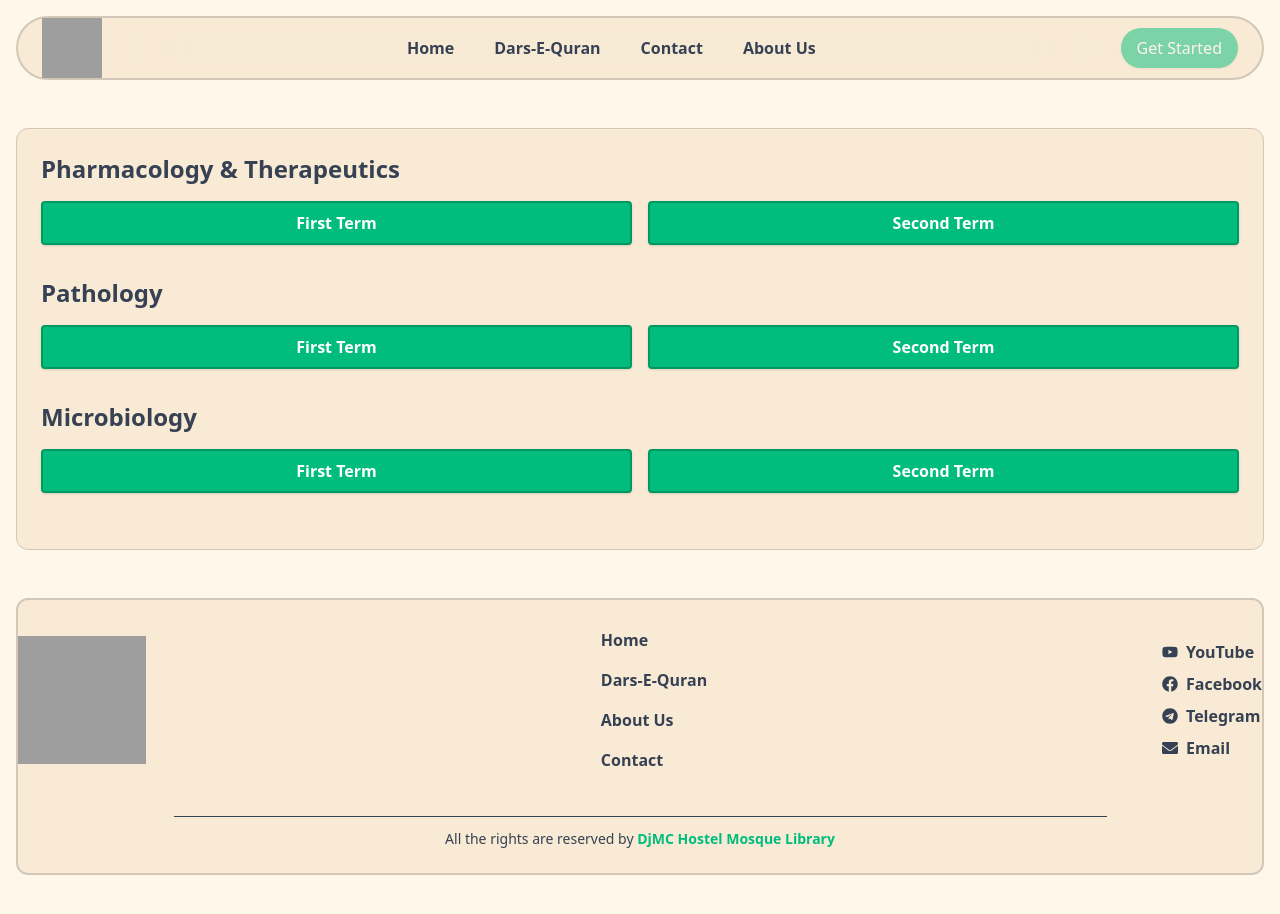
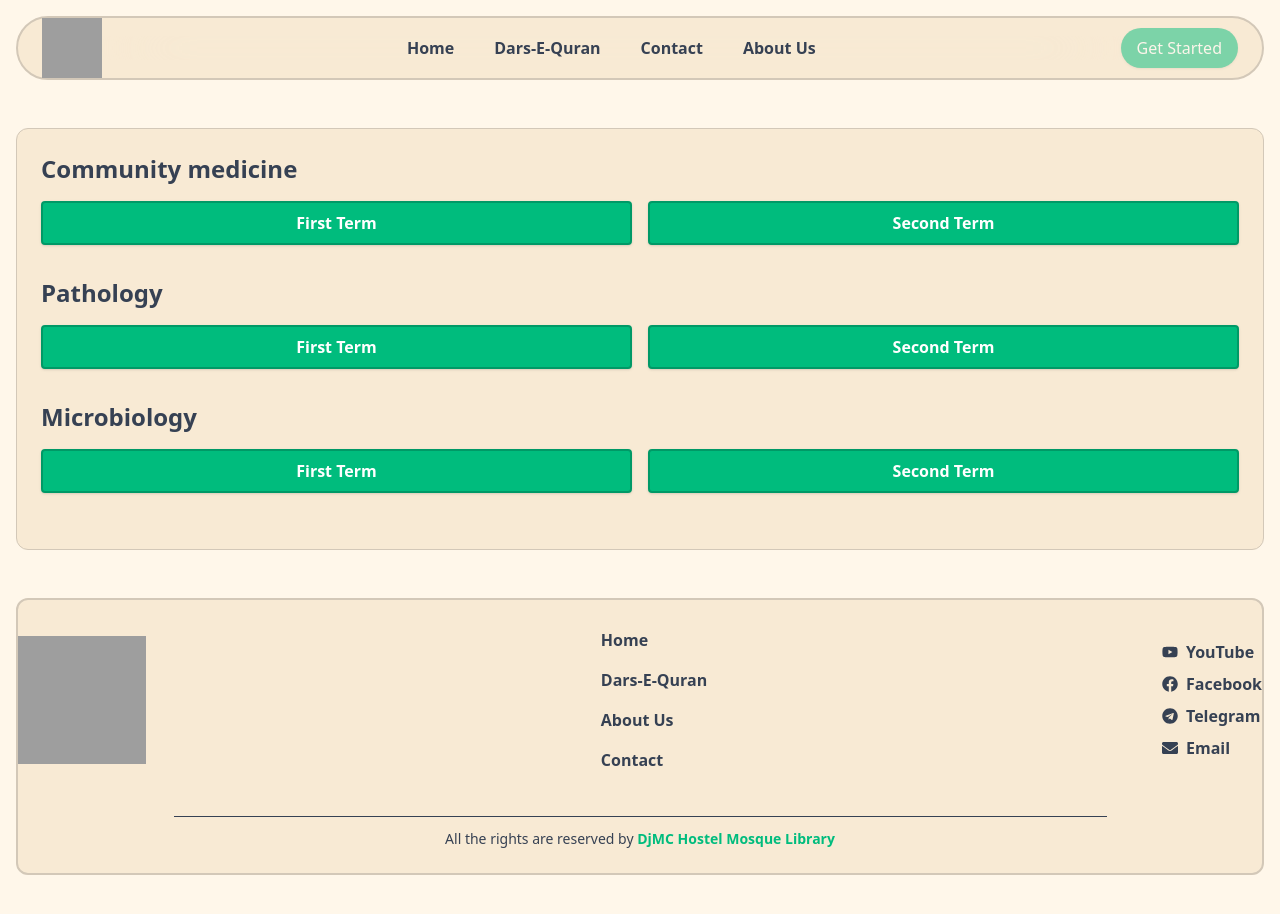
Before and after one commit to Marzan-Bin-Rahman/djmc-hostel-mosque-library, a React (Vite) app: page /phase-three in a window 1280 px wide. Shown: the top 914 px of the page. Built offline with nearby package versions, Linux system fonts and the light colour scheme; grey boxes are pictures that could not be loaded.

Commit message:
third phase question added

```diff
--- a/src/pages/PhaseThree.jsx
+++ b/src/pages/PhaseThree.jsx
@@ -3,24 +3,24 @@ import React from 'react'
 const PhaseThree = () => {
   const sections = [
     {
-      title: 'Pharmacology & Therapeutics',
+      title: 'Community medicine',
       links: [
-        { label: 'First Term', url: 'https://youtube.com' },
-        { label: 'Second Term', url: 'https://wikipedia.org' },
+        { label: 'First Term', url: 'https://drive.google.com/file/d/1jfmGMZxv7B0sLQ9m-Czpz-weGiLSw-Gi/view?usp=drivesdk' },
+        { label: 'Second Term', url: 'https://drive.google.com/file/d/1OnWQMvg84e65ZfqgPqgQ-XR7tZRJfUfp/view?usp=drivesdk' },
       ]
     },
     {
       title: 'Pathology',
       links: [
-        { label: 'First Term', url: 'https://khanacademy.org' },
-        { label: 'Second Term', url: 'https://britannica.com' },
+        { label: 'First Term', url: 'https://drive.google.com/file/d/1YArooxZXef9d_y-zm13RTSFmEc405V9w/view?usp=drivesdk' },
+        { label: 'Second Term', url: 'https://drive.google.com/file/d/1Vo0Jh4TxCsOK12ZhF-O-_fcpgU4DNQvV/view?usp=drivesdk' },
       ]
     },
     {
       title: 'Microbiology',
       links: [
-        { label: 'First Term', url: 'https://khanacademy.org' },
-        { label: 'Second Term', url: 'https://britannica.com' },
+        { label: 'First Term', url: 'https://drive.google.com/file/d/18EsLg1SFoPKUaUWwPneT5rSiNKio4jpm/view?usp=drivesdk' },
+        { label: 'Second Term', url: 'https://drive.google.com/file/d/1XMiiV_QDoXDhjdiZK5cUTYsepNxy-wiZ/view?usp=drivesdk' },
       ]
     },
   ];
```
